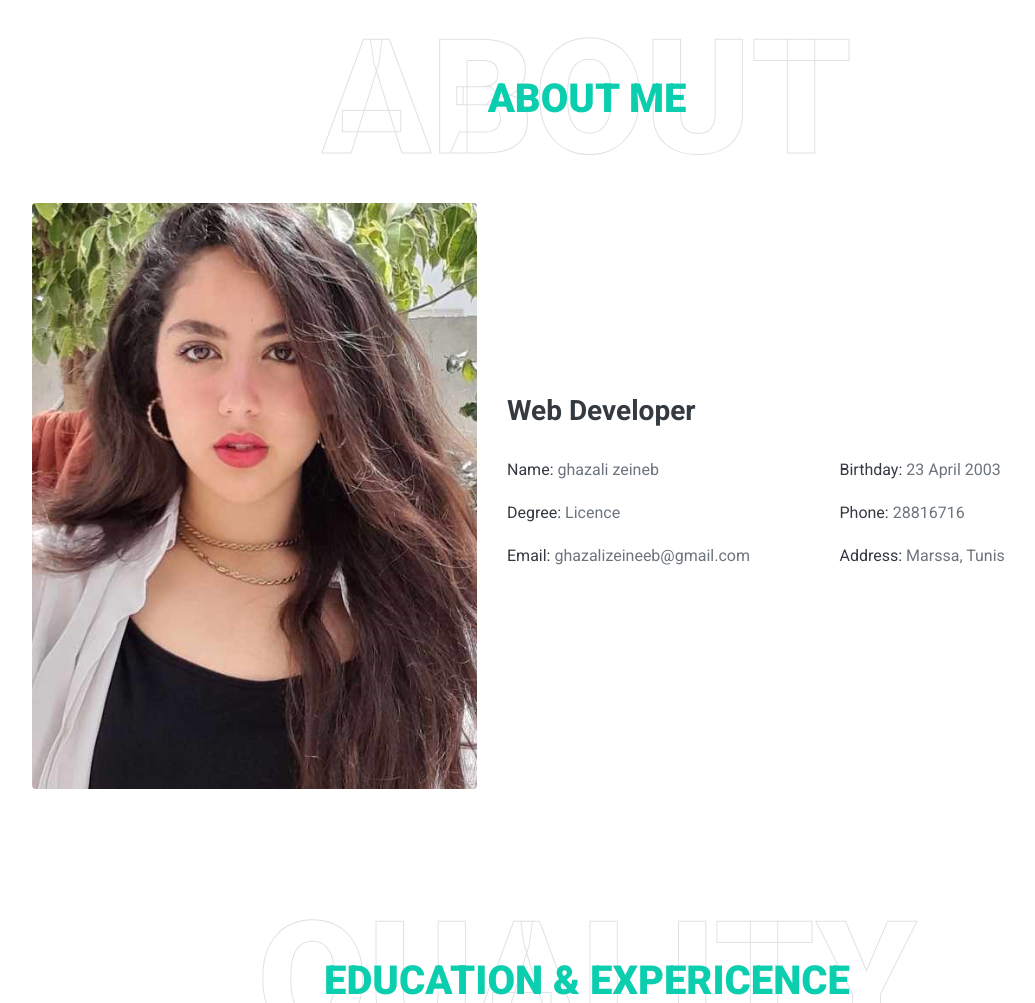
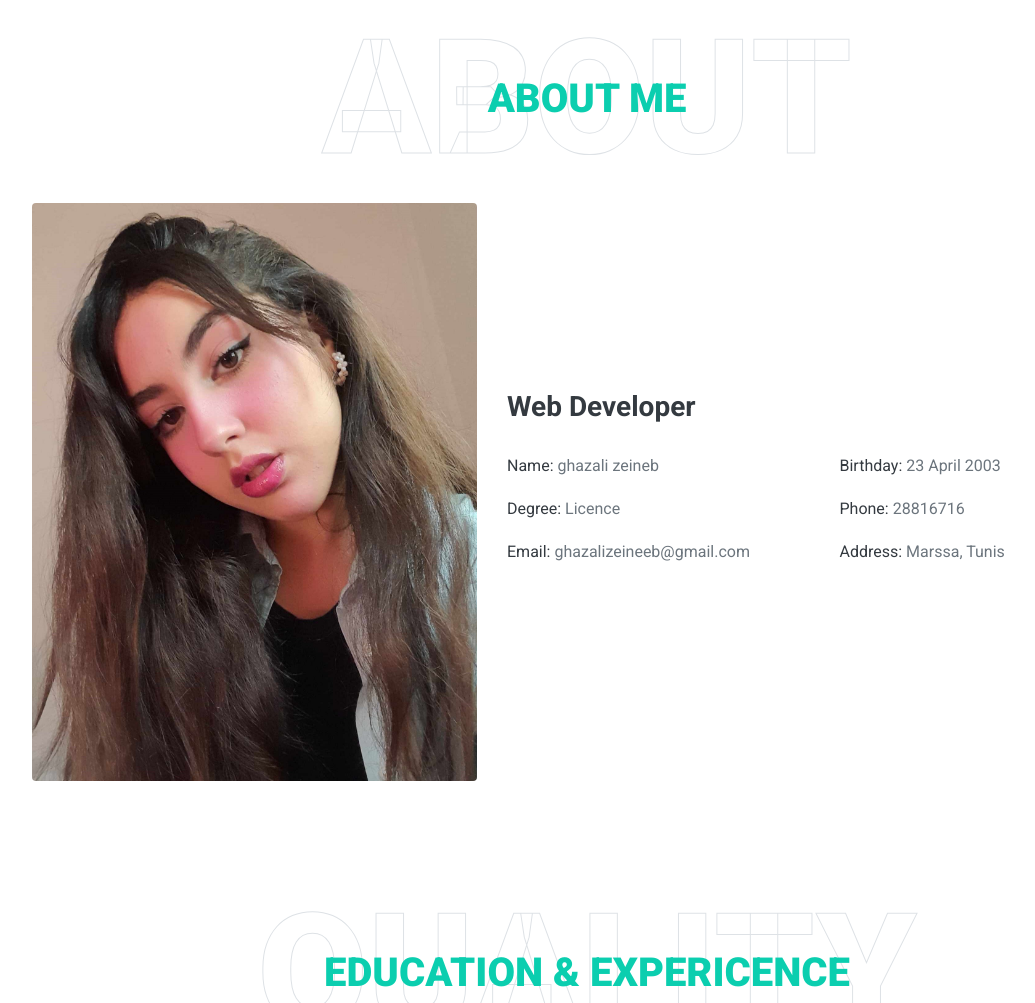
Before and after one commit to ghazalizeineb/MyPortfolio, a plain HTML site: page index.html in a window 1280 px wide. Shown: the part 893-1896 px from the top of the page, without its empty margins (53-1088 px from the left). Drawn offline with nearby package versions, Linux system fonts and the light colour scheme.

Commit message:
updateimg

```diff
--- a/index.html
+++ b/index.html
@@ -35,6 +35,7 @@
         <button type="button" class="navbar-toggler" data-toggle="collapse" data-target="#navbarCollapse">
             <span class="navbar-toggler-icon"></span>
         </button>
+
         <div class="collapse navbar-collapse px-lg-3" id="navbarCollapse">
             <div class="navbar-nav m-auto py-0">
                 <a href="#home" class="nav-item nav-link active">Home</a>
@@ -43,10 +44,10 @@
                 <a href="#skill" class="nav-item nav-link">Skill</a>
                 <a href="#service" class="nav-item nav-link">Service</a>
                 <!-- <a href="#portfolio" class="nav-item nav-link">Portfolio</a> -->
-                <!-- <a href="#testimonial" class="nav-item nav-link">Review</a> -->
-                <!-- <a href="#blog" class="nav-item nav-link">Blog</a> -->
+                <!-- <a href="#testimonial" class="nav-item nav-link">Review</a>  -->
+                  <!-- <a href="#blog" class="nav-item nav-link">Blog</a>  -->
                 <a href="#contact" class="nav-item nav-link">Contact</a>
-            </div>
+             </div>
             <a href="" class="btn btn-outline-primary d-none d-lg-block">Hire Me</a>
         </div>
     </nav>
@@ -108,7 +109,7 @@
             </div>
             <div class="row align-items-center">
                 <div class="col-lg-5 pb-4 pb-lg-0">
-                    <img class="img-fluid rounded w-100" src="img/profil.png" alt="">
+                    <img class="img-fluid rounded w-100" src="img/pp.jpg" alt="">
                 </div>
                 <div class="col-lg-7">
                     <h3 class="mb-4"> Web Developer</h3>
```
Also changed, not shown: img/pp.jpg (added).
